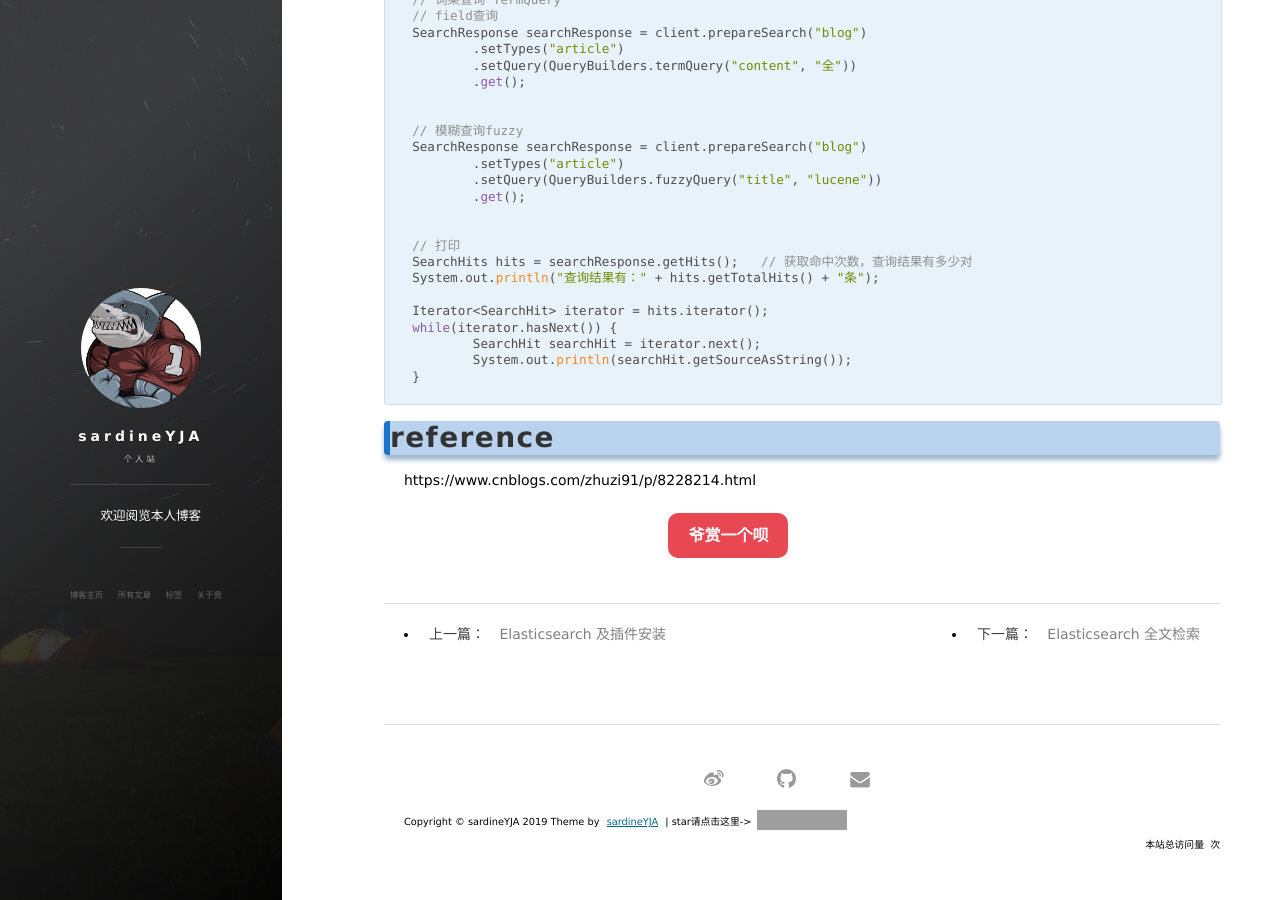
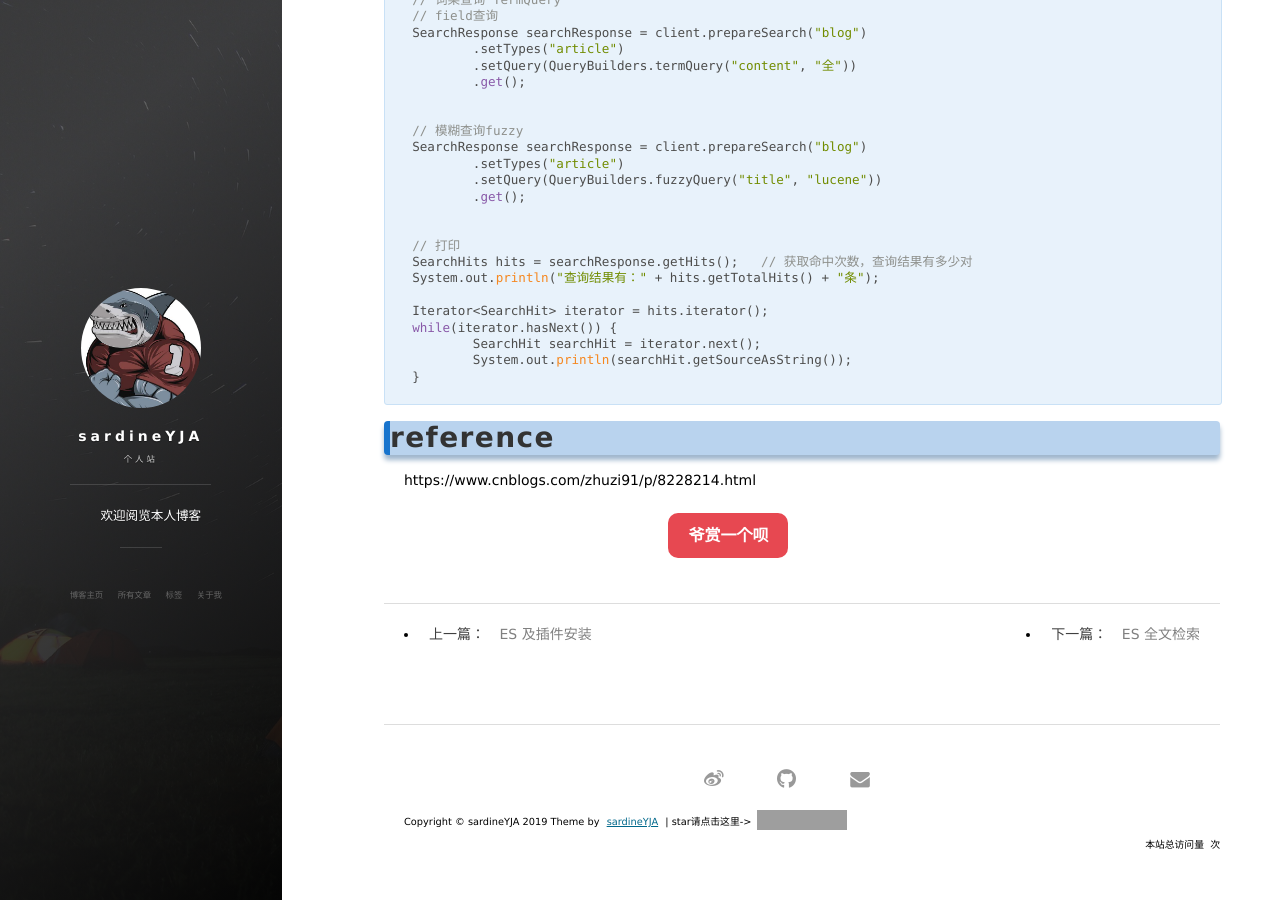
Before and after one commit to sardineYJA/sardineYJA.github.io, a Jekyll site: the page built from _posts/2019-07-08-Elasticsearch-Java.md, in a window 1280 px wide and 900 px high, scrolled down 3368 px. Built offline with Jekyll 4.4.1, drawn with Linux system fonts in a browser that asks for light colours; nearby versions of some CDN libraries; a script that is not in the unit is left out; comment, search, counter and statistics services are not loaded; some of the changed text lies outside the part shown; grey boxes are pictures that could not be loaded.

Commit message:
add ES moudel

```diff
--- a/_posts/2019-07-08-Bigdata-Elasticsearch-Install.md
+++ b/_posts/2019-07-08-Elasticsearch-Install.md
@@ -1,9 +1,9 @@
 ---
 layout: post
-title: "Elasticsearch 及插件安装"
+title: "ES 及插件安装"
 date: 2019-07-08
 description: "Elasticsearch"
-tag: Bigdata
+tag: Elasticsearch
 
 ---
 
--- a/_posts/2019-07-08-Bigdata-Elasticsearch-Java.md
+++ b/_posts/2019-07-08-Elasticsearch-Java.md
@@ -1,9 +1,9 @@
 ---
 layout: post
-title: "Elasticsearch 应用"
+title: "ES 应用"
 date: 2019-07-08
 description: "Elasticsearch"
-tag: Bigdata
+tag: Elasticsearch
 
 ---
 
--- a/_posts/2019-07-08-Bigdata-Elasticsearch.md
+++ b/_posts/2019-07-08-Elasticsearch.md
@@ -1,9 +1,9 @@
 ---
 layout: post
-title: "Elasticsearch 全文检索"
+title: "ES 全文检索"
 date: 2019-07-08
 description: "Elasticsearch"
-tag: Bigdata
+tag: Elasticsearch
 
 ---
 
```
Also changed, not shown: _posts/2019-07-08-Elasticsearch-CRUD.md (renamed from _posts/2019-07-08-Bigdata-Elasticsearch-CRUD.md, +2 -2 lines), about.md (+0 -2 lines).
